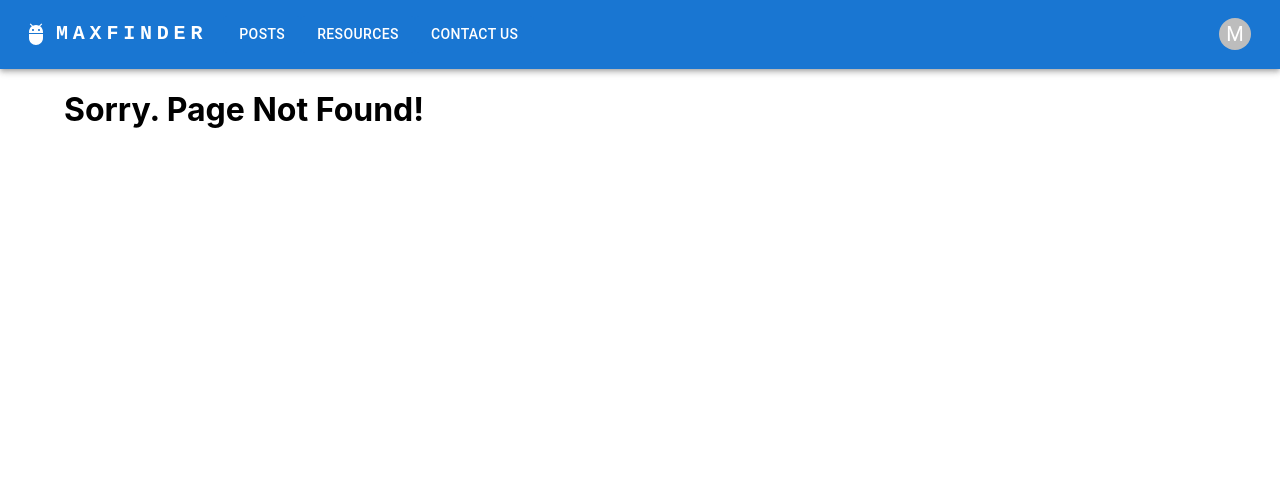
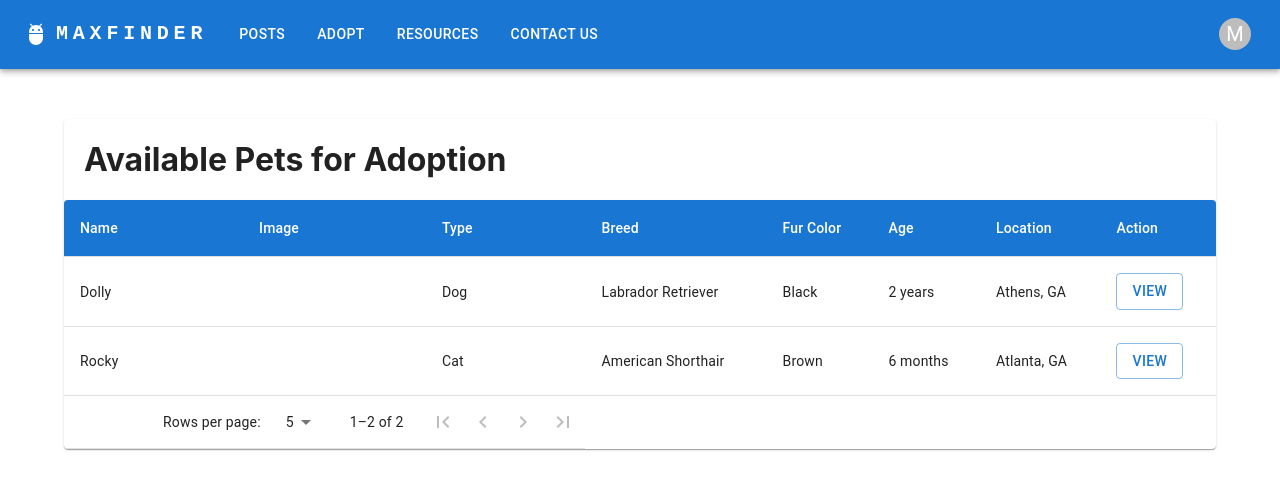
Before and after one commit to MaxFinderOrg/JID-3118-MaxFinder, a React (Create React App) app: page /adopt in a window 1280 px wide. Before the commit this address had no page. Shown: the top 490 px of the page. Built offline with nearby package versions, Linux system fonts and the light colour scheme.

Commit message:
Created layout for adopt page

```diff
--- a/src/components/NavBar/NavBar.tsx
+++ b/src/components/NavBar/NavBar.tsx
@@ -74,6 +74,7 @@ function NavBar() {
 
           <Box sx={{ flexGrow: 1, display: { xs: 'none', md: 'flex' } }}>
             <NavBarButton href="/posts">Posts</NavBarButton>
+            <NavBarButton href="/adopt">Adopt</NavBarButton>
             <NavBarButton href="/resources">Resources</NavBarButton>
             <NavBarButton href="/contactus">Contact Us</NavBarButton>
           </Box>
--- /dev/null
+++ b/src/pages/Adopt.tsx
@@ -0,0 +1,223 @@
+import * as React from 'react';
+import { useTheme } from '@mui/material/styles';
+import { styled } from '@mui/material/styles';
+import Box from '@mui/material/Box';
+import Table from '@mui/material/Table';
+import TableBody from '@mui/material/TableBody';
+import TableCell, { tableCellClasses } from '@mui/material/TableCell';
+import TableContainer from '@mui/material/TableContainer';
+import TableFooter from '@mui/material/TableFooter';
+import TablePagination from '@mui/material/TablePagination';
+import TableRow from '@mui/material/TableRow';
+import TableHead from '@mui/material/TableHead';
+import Paper from '@mui/material/Paper';
+import IconButton from '@mui/material/IconButton';
+import FirstPageIcon from '@mui/icons-material/FirstPage';
+import KeyboardArrowLeft from '@mui/icons-material/KeyboardArrowLeft';
+import KeyboardArrowRight from '@mui/icons-material/KeyboardArrowRight';
+import LastPageIcon from '@mui/icons-material/LastPage';
+import Button from '@mui/material/Button';
+import Card from '@mui/material/Card';
+
+    interface TablePaginationActionsProps {
+      count: number;
+      page: number;
+      rowsPerPage: number;
+      onPageChange: (
+        event: React.MouseEvent<HTMLButtonElement>,
+        newPage: number,
+      ) => void;
+    }
+
+    function TablePaginationActions(props: TablePaginationActionsProps) {
+      const theme = useTheme();
+      const { count, page, rowsPerPage, onPageChange } = props;
+
+      const handleFirstPageButtonClick = (
+        event: React.MouseEvent<HTMLButtonElement>,
+      ) => {
+        onPageChange(event, 0);
+      };
+
+      const handleBackButtonClick = (event: React.MouseEvent<HTMLButtonElement>) => {
+        onPageChange(event, page - 1);
+      };
+
+      const handleNextButtonClick = (event: React.MouseEvent<HTMLButtonElement>) => {
+        onPageChange(event, page + 1);
+      };
+
+      const handleLastPageButtonClick = (event: React.MouseEvent<HTMLButtonElement>) => {
+        onPageChange(event, Math.max(0, Math.ceil(count / rowsPerPage) - 1));
+      };
+
+      return (
+        <Box sx={{ flexShrink: 0, ml: 2.5 }}>
+          <IconButton
+            onClick={handleFirstPageButtonClick}
+            disabled={page === 0}
+            aria-label="first page"
+          >
+            {theme.direction === 'rtl' ? <LastPageIcon /> : <FirstPageIcon />}
+          </IconButton>
+          <IconButton
+            onClick={handleBackButtonClick}
+            disabled={page === 0}
+            aria-label="previous page"
+          >
+            {theme.direction === 'rtl' ? <KeyboardArrowRight /> : <KeyboardArrowLeft />}
+          </IconButton>
+          <IconButton
+            onClick={handleNextButtonClick}
+            disabled={page >= Math.ceil(count / rowsPerPage) - 1}
+            aria-label="next page"
+          >
+            {theme.direction === 'rtl' ? <KeyboardArrowLeft /> : <KeyboardArrowRight />}
+          </IconButton>
+          <IconButton
+            onClick={handleLastPageButtonClick}
+            disabled={page >= Math.ceil(count / rowsPerPage) - 1}
+            aria-label="last page"
+          >
+            {theme.direction === 'rtl' ? <FirstPageIcon /> : <LastPageIcon />}
+          </IconButton>
+        </Box>
+      );
+    }
+
+    function createData(name: string, image: string, type: string, breed: string, fur_color: string,
+        age: string, location: string) {
+      return { name, image, type, breed, fur_color,age,location };
+    }
+
+    const rows = [
+      createData('Rocky', '','Cat', 'American Shorthair', 'Brown', '6 months' , 'Atlanta, GA'),
+      createData('Dolly','', 'Dog', 'Labrador Retriever','Black', '2 years','Athens, GA'),
+
+    ].sort((a, b) => (a.name < b.name ? -1 : 1));
+
+    const StyledTableCell = styled(TableCell)(({ theme }) => ({
+        [`&.${tableCellClasses.head}`]: {
+          backgroundColor: '#1976d2',
+          color: theme.palette.common.white,
+        },
+        [`&.${tableCellClasses.body}`]: {
+          fontSize: 14,
+        },
+      }));
+
+      const StyledTableRow = styled(TableRow)(({ theme }) => ({
+        '&:nth-of-type(odd)': {
+          backgroundColor: theme.palette.action.hover,
+        },
+        // hide last border
+        '&:last-child td, &:last-child th': {
+          border: 0,
+        },
+      }));
+
+const Adopt = () => {
+      const [page, setPage] = React.useState(0);
+      const [rowsPerPage, setRowsPerPage] = React.useState(5);
+
+      // Avoid a layout jump when reaching the last page with empty rows.
+      const emptyRows =
+        page > 0 ? Math.max(0, (1 + page) * rowsPerPage - rows.length) : 0;
+
+      const handleChangePage = (
+        event: React.MouseEvent<HTMLButtonElement> | null,
+        newPage: number,
+      ) => {
+        setPage(newPage);
+      };
+
+      const handleChangeRowsPerPage = (
+        event: React.ChangeEvent<HTMLInputElement | HTMLTextAreaElement>,
+      ) => {
+        setRowsPerPage(parseInt(event.target.value, 10));
+        setPage(0);
+      };
+
+      return (
+        <Card sx={{ height: '100%', display: 'flex', flexDirection: 'column' , marginTop: '50px'}}>
+            <div className='m-3' style={{marginLeft:'20px'}}><h1>Available Pets for Adoption</h1></div>
+
+        <TableContainer component={Paper}>
+          <Table sx={{ minWidth: 500 }} aria-label="custom pagination table">
+          <TableHead>
+          <TableRow>
+            <StyledTableCell>Name</StyledTableCell>
+            <StyledTableCell>Image</StyledTableCell>
+            <StyledTableCell>Type</StyledTableCell>
+            <StyledTableCell>Breed</StyledTableCell>
+            <StyledTableCell>Fur Color</StyledTableCell>
+            <StyledTableCell>Age</StyledTableCell>
+            <StyledTableCell>Location</StyledTableCell>
+            <StyledTableCell>Action</StyledTableCell>
+          </TableRow>
+        </TableHead>
+            <TableBody>
+              {(rowsPerPage > 0
+                ? rows.slice(page * rowsPerPage, page * rowsPerPage + rowsPerPage)
+                : rows
+              ).map((row) => (
+                <TableRow key={row.name}>
+                  <TableCell component="th" scope="row">
+                    {row.name}
+                  </TableCell>
+                  <TableCell>
+                    {row.image}
+                  </TableCell>
+                  <TableCell>
+                    {row.type}
+                  </TableCell>
+                  <TableCell>
+                    {row.breed}
+                  </TableCell>
+                  <TableCell>
+                    {row.fur_color}
+                  </TableCell>
+                  <TableCell>
+                    {row.age}
+                  </TableCell>
+                  <TableCell>
+                    {row.location}
+                  </TableCell>
+                  <TableCell>
+                    <Button variant="outlined">View</Button>
+                  </TableCell>
+                </TableRow>
+              ))}
+              {emptyRows > 0 && (
+                <TableRow style={{ height: 53 * emptyRows }}>
+                  <TableCell colSpan={6} />
+                </TableRow>
+              )}
+            </TableBody>
+            <TableFooter>
+              <TableRow>
+                <TablePagination
+                  rowsPerPageOptions={[5, 10, 25, { label: 'All', value: -1 }]}
+                  colSpan={3}
+                  count={rows.length}
+                  rowsPerPage={rowsPerPage}
+                  page={page}
+                  SelectProps={{
+                    inputProps: {
+                      'aria-label': 'rows per page',
+                    },
+                    native: true,
+                  }}
+                  onPageChange={handleChangePage}
+                  onRowsPerPageChange={handleChangeRowsPerPage}
+                  ActionsComponent={TablePaginationActions}
+                />
+              </TableRow>
+            </TableFooter>
+          </Table>
+        </TableContainer>
+        </Card>
+      );
+    }
+
+export default Adopt;
--- a/src/router.js
+++ b/src/router.js
@@ -7,8 +7,9 @@ import Resources from "./pages/Resources";
 import NotFound from "./pages/NotFound";
 import UserFields from "./pages/UserFields";
 import Profile from "./pages/Profile";
+import Adopt from "./pages/Adopt";
 
-const Router = () => {
+const Router = () => {  []
   return (
     <Routes>
       <Route path="/" element={<Home />} />
@@ -17,6 +18,7 @@ const Router = () => {
       <Route path="/resources" element={<Resources />} />
       <Route path="/userfields" element={<UserFields />} />
       <Route path="/profile" element={<Profile />} />
+      <Route path="/adopt" element={<Adopt />} />
       <Route path="*" element={<NotFound />} />
     </Routes>
     );
```
